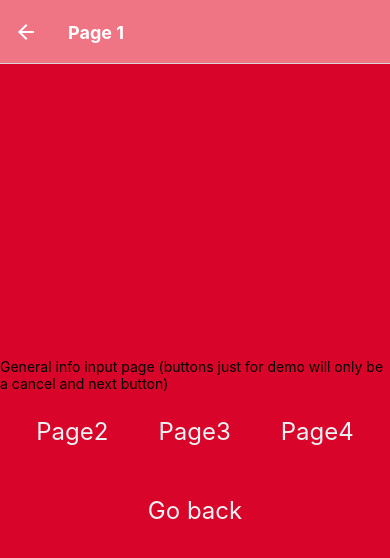
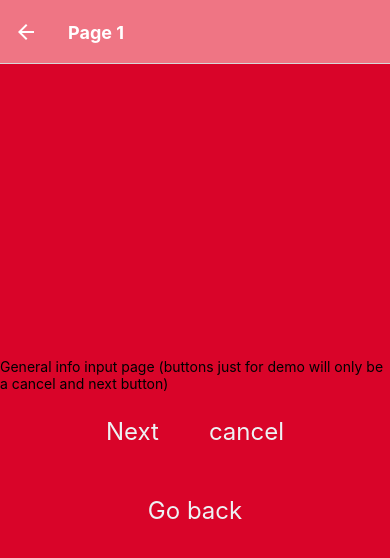
Before and after one commit to yamodah/Fitness_Log, a React Native app: screen /Page1 in a window 390 px wide. Shown: the top 558 px of the page. Built offline with nearby package versions, Linux system fonts and the light colour scheme.

Commit message:
removed random buttons

```diff
--- a/src/components/Page1.js
+++ b/src/components/Page1.js
@@ -7,13 +7,10 @@ const Page1 = ({navigation}) => {
           <Text>General info input page (buttons just for demo will only be a cancel and next button)</Text>
             <View style={styles.buttonContainer}>
             <TouchableOpacity style={styles.button} onPress={()=>{navigation.navigate("Page2")}}>
-              <Text style={styles.buttonText}>Page2</Text>
+              <Text style={styles.buttonText}>Next</Text>
             </TouchableOpacity>
-            <TouchableOpacity style={styles.button} onPress={()=>{navigation.navigate("Page3")}}>
-              <Text style={styles.buttonText}>Page3</Text>
-            </TouchableOpacity>
-            <TouchableOpacity style={styles.button} onPress={()=>{navigation.navigate("Page4")}}>
-              <Text style={styles.buttonText}>Page4</Text>
+            <TouchableOpacity style={styles.button} onPress={()=>{navigation.push("Home")}}>
+              <Text style={styles.buttonText}>cancel</Text>
             </TouchableOpacity>
           </View>
           <TouchableOpacity style={styles.button} onPress={()=>{navigation.goBack()}}>
```
Also changed, not shown: src/components/Home.js (line endings or trailing spaces).
